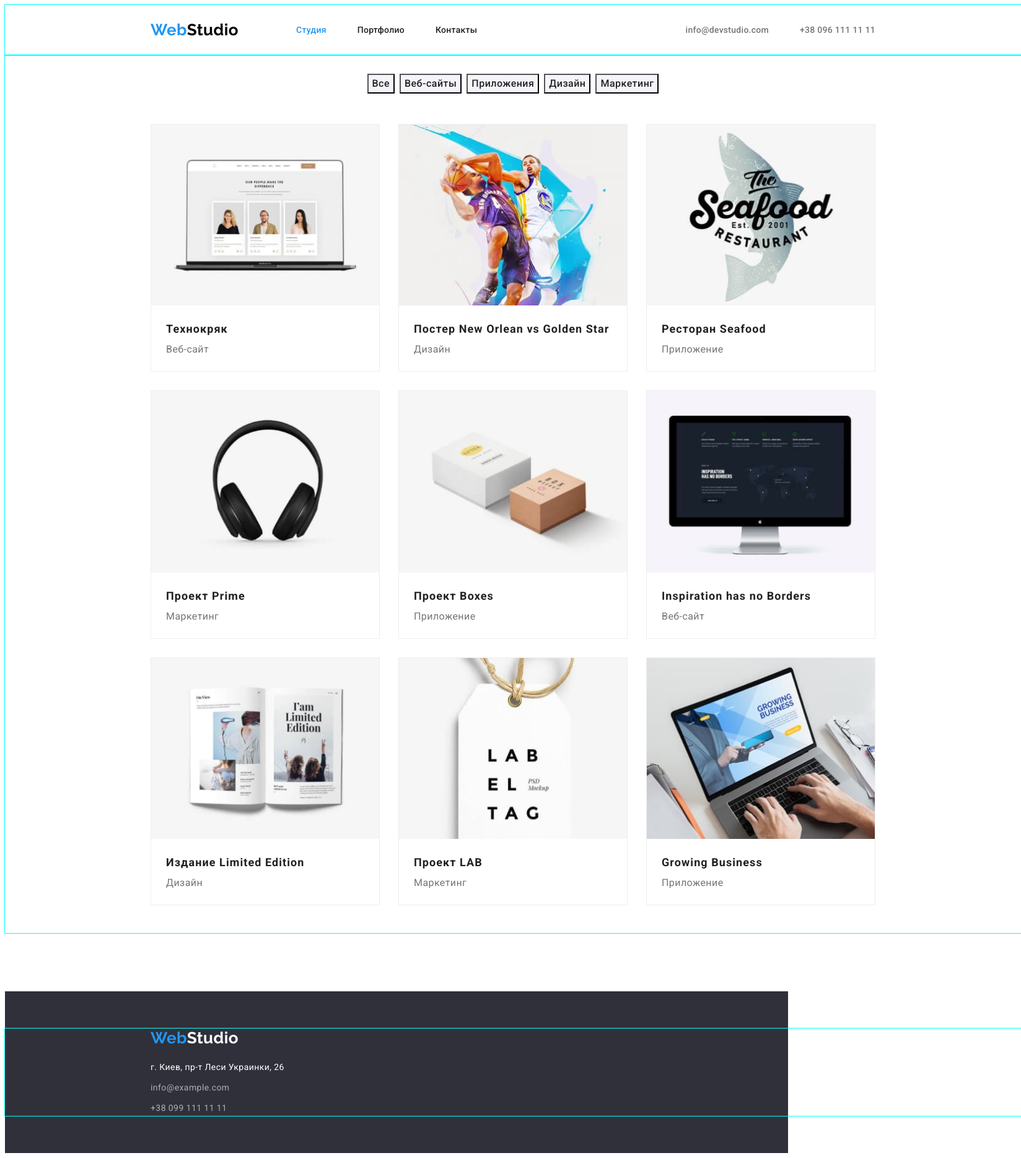
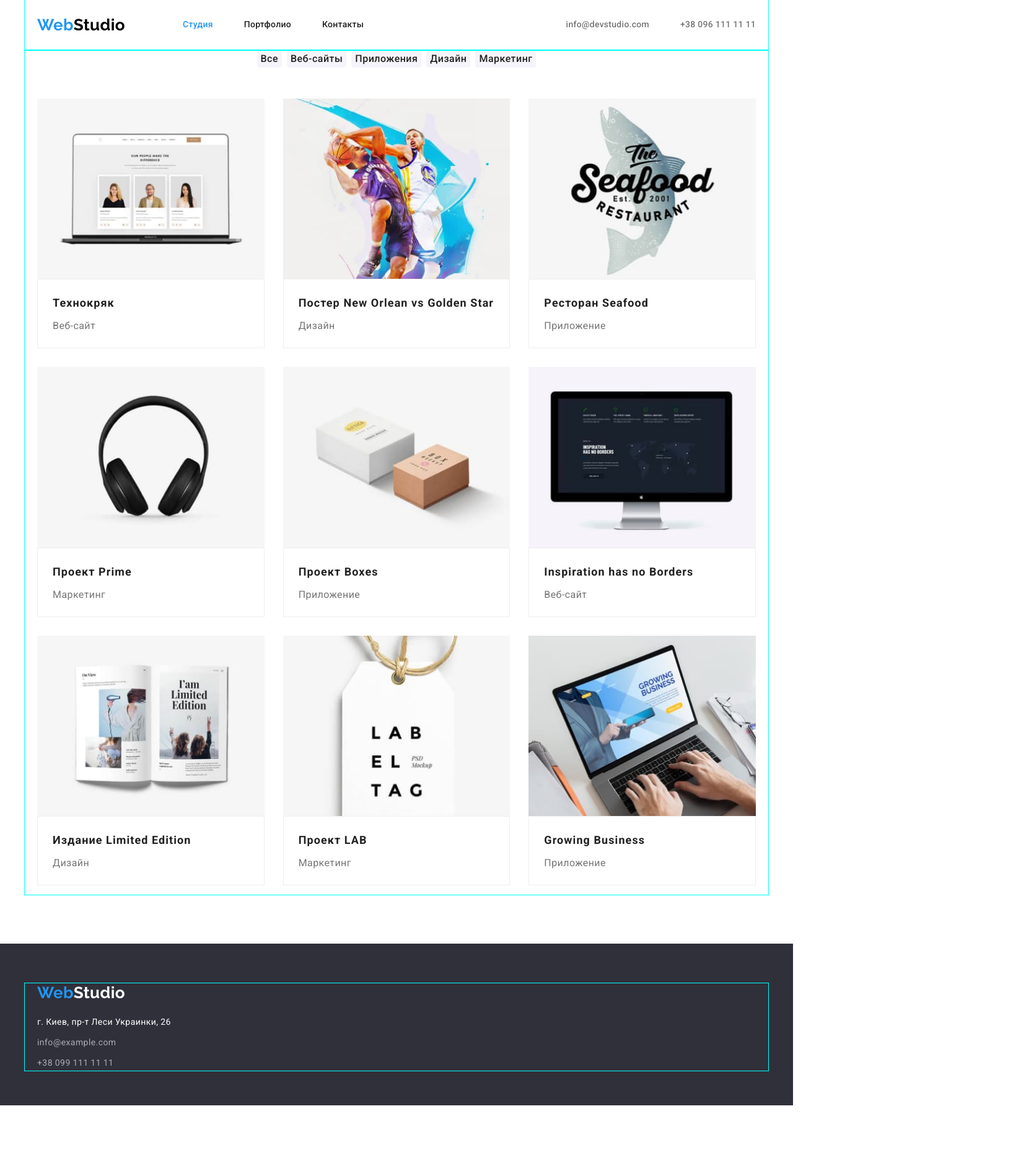
Before and after one commit to ihorsaievych/goit-markup-hw-03, a plain HTML site: page portfolio.html in a window 1280 px wide. Shown: the whole page at 62% size, 1648 px wide, since content can reach past the window. After the commit the page ends 1784 px from the top, so only its background shows below. Drawn offline with nearby package versions, Linux system fonts and the light colour scheme.

Commit message:
update.fixed container

```diff
--- a/css/styles.css
+++ b/css/styles.css
@@ -61,13 +61,11 @@ img {
 }
 
 .section {
-  padding-top: var(--section-padding);
-  padding-bottom: var(--section-padding);
   margin-bottom: 94px;
 }
 
 .container {
-  width: 1600px;
+  width: 1200px;
   padding: 0 20px;
   margin: 0 auto;
   outline: 1px solid cyan;
@@ -131,25 +129,35 @@ img {
 
 .header-nav {
   display: flex;
-  margin-left: var(--margin-section);
+  align-content: center;
 }
 
 .header-list {
-  padding-top: 32px;
-  padding-bottom: 32px;
   display: flex;
+  margin: 0 auto;
 }
+
+.header-item {
+  display: flex;
+  align-content: center;
+}
+
 
 .header-item:not(:last-child) {
   margin-right: 50px;
+
 }
 
 .header-contacts-list {
-  padding-top: 32px;
-  padding-bottom: 32px;
   display: flex;
-  margin-right: var(--margin-section);
+  align-content: center;
 }
+
+.header-contacts-item {
+  display: flex;
+  align-content: center;
+}
+
 
 .header-contacts-item:not(:last-child) {
   margin-right: 50px;
@@ -162,6 +170,8 @@ img {
   line-height: 1.14;
   letter-spacing: 0.02em;
   color: var(--main-color);
+  padding-top: 32px;
+  padding-bottom: 32px;
 }
 
 .header-curretlink {
@@ -180,6 +190,8 @@ img {
   line-height: 1.14;
   letter-spacing: 0.02em;
   color: var(--second-color);
+  padding-top: 32px;
+  padding-bottom: 32px;
 }
 
 .header-contact:hover,
@@ -219,9 +231,14 @@ img {
   text-align: center;
   letter-spacing: 0.06em;
 
+  border: none;
+  border-radius: 4px;
+
   color: var(--btn-text-color);
   background-color: var(--accent-color);
   cursor: pointer;
+
+  padding: 10px 32px;
 
   margin: 0 auto;
 }
@@ -236,8 +253,6 @@ img {
 .strengths-list {
   display: flex;
   justify-content: center;
-  margin-left: var(--margin-section);
-  margin-right: var(--margin-section);
 }
 
 .strengths-item:not(:last-child) {
@@ -273,8 +288,6 @@ img {
 
 .about-list {
   display: flex;
-  margin-left: var(--margin-section);
-  margin-right: var(--margin-section);
 }
 
 .about-item:not(:last-child) {
@@ -295,6 +308,7 @@ img {
 .co-worker-comment{
   padding-top: var(--typical-distance);
   padding-bottom: var(--typical-distance);
+
 }
 
 .co-worker-title {
@@ -308,12 +322,11 @@ img {
 
 .co-worker-list {
   display: flex;
-  margin-right: var(--margin-section);
-  margin-left: var(--margin-section);
 }
 
 .co-worker-item {
   background-color: var(--main-backgroundcolor);
+  border-radius: 4px;
 }
 
 .co-worker-item:not(:last-child) {
@@ -326,6 +339,7 @@ img {
   line-height: 1.19;
   text-align: center;
   color: var(--main-color);
+  margin-bottom: 10px;
  }
 
 .co-worker-item-text {
@@ -341,22 +355,15 @@ img {
 
 .footer {
   background-color: var(--tagline-backgroundcolor);
-  padding-top: 60px;
-  padding-bottom: 60px;
+  padding-top: 64px;
+  padding-bottom: 56px;
  }
 
 
  .footer-brand-link{
+   display: block;
    margin-bottom: 20px;
-   margin-left: var(--margin-section);
-   margin-right: var(--margin-section);
  }
-
-.footer-address {
-  margin-top: 20px;
-  margin-left: var(--margin-section);
-  margin-right: var(--margin-section);
-}
 
 .footer-item:not(:last-child) {
   margin-bottom: 9px;
@@ -380,15 +387,11 @@ img {
 
 /* -------------FILTER----------- */
 
-.portfolio {
-  margin-left: var(--margin-section);
-  margin-right: var(--margin-section);
-}
 
 .filter-list {
   display: flex;
   justify-content: center;
-  margin-bottom: 34px;
+  margin-bottom: 50px;
 }
 
 .filter-item:not(:last-child) {
@@ -405,6 +408,8 @@ img {
   color: var(--main-color);
   background-color: var(--accent-backgroundcolor);
   cursor: pointer;
+  border: none;
+  border-radius: 4px;
 }
 
 .filter-button:hover,
@@ -419,19 +424,18 @@ img {
 .gallery-list {
   display: flex;
   flex-wrap: wrap;
-  margin: 0 -15px;
+  margin:-15px;
 }
 
 .gallery-item {
-  border: 1px solid #EEEEEE;
   width: calc(100% / 3 - var(--typical-distance));
   margin: calc(var(--typical-distance) / 2);
-  max-width: 368px;
 }
 
 
 .gallery-item-content {
-  margin: 20px 24px;
+  padding: 20px 24px;
+  border: 1px solid #EEEEEE;
 }
 
  .gallery-item-title {
@@ -440,6 +444,7 @@ img {
     line-height: 2.00;
     letter-spacing: 0.06em;
     color: var(--main-color);
+    margin-bottom: 4px;
  }
  .gallery-item-text {
     font-size: 16px;
--- a/portfolio.html
+++ b/portfolio.html
@@ -7,6 +7,13 @@
     <title>WEBСтудия</title>
     <link rel="preconnect" href="https://fonts.googleapis.com" />
     <link rel="preconnect" href="https://fonts.gstatic.com" crossorigin />
+    <link
+      rel="stylesheet"
+      href="https://cdnjs.cloudflare.com/ajax/libs/modern-normalize/1.1.0/modern-normalize.min.css"
+      integrity="sha512-wpPYUAdjBVSE4KJnH1VR1HeZfpl1ub8YT/NKx4PuQ5NmX2tKuGu6U/JRp5y+Y8XG2tV+wKQpNHVUX03MfMFn9Q=="
+      crossorigin="anonymous"
+      referrerpolicy="no-referrer"
+    />
     <link
       href="https://fonts.googleapis.com/css2?family=Raleway:wght@700&family=Roboto:wght@400;500;700;900&display=swap"
       rel="stylesheet"
@@ -45,8 +52,8 @@
     </header>
 
     <main>
-      <div class="container">
-        <section class="portfolio section">
+      <section class="portfolio section">
+        <div class="container">
           <h1 class="visually-hidden">Портфолио</h1>
 
           <ul class="filter-list list">
@@ -177,8 +184,8 @@
               </div>
             </li>
           </ul>
-        </section>
-      </div>
+        </div>
+      </section>
     </main>
 
     <footer class="footer">
```
Also changed, not shown: index.html (+11 -9 lines).
